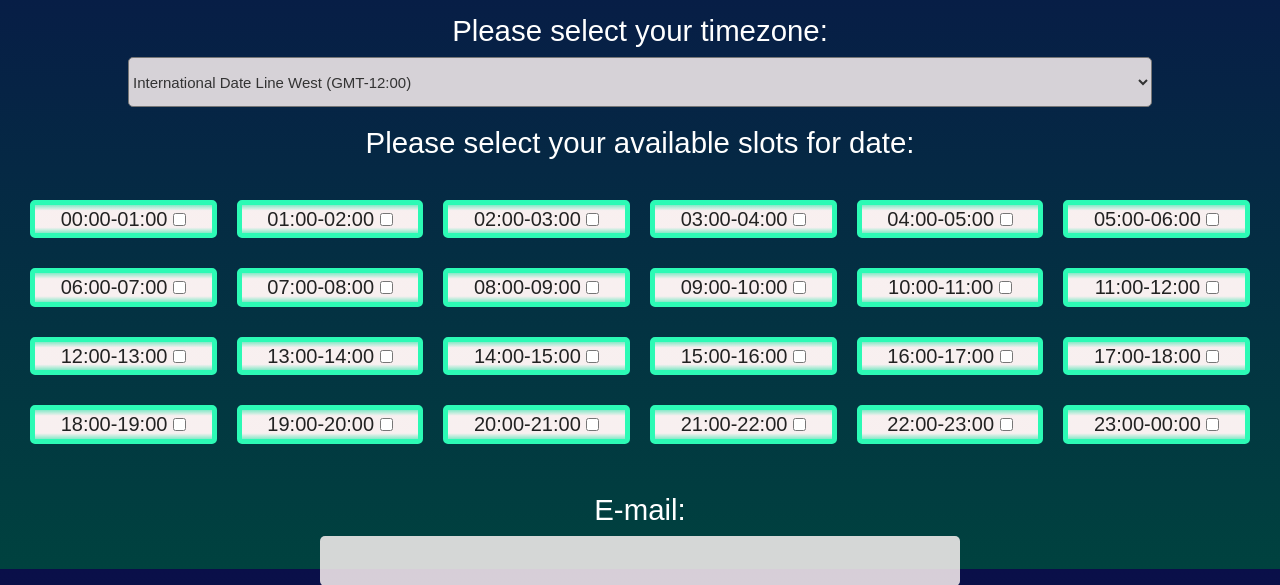
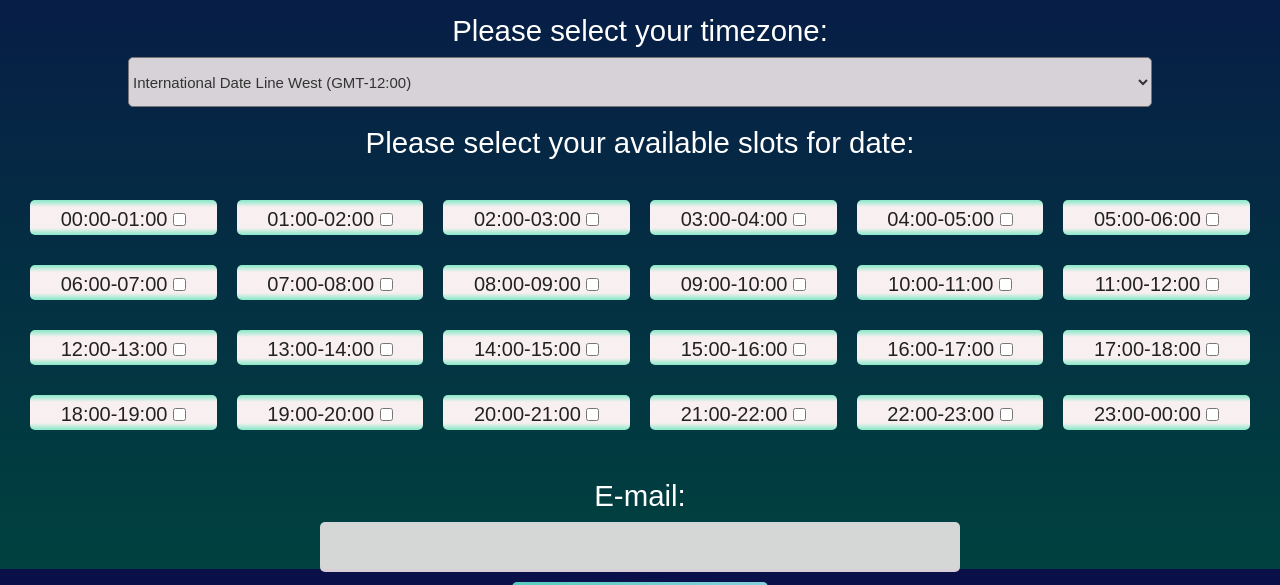
Before and after one commit to Project-HealthMatch/healthmatch-practitioner, a PHP site: page /dashboard.php in a window 1280 px wide. Shown: the part 231-816 px from the top of the page. Run offline with PHP 8.4, Linux system fonts and the light colour scheme; the visitor is signed in with stand-in values (Sample User, id 1); some libraries are stand-ins or nearby versions.

Commit message:
Updated dashboard

```diff
--- a/dashboard.php
+++ b/dashboard.php
@@ -178,12 +178,13 @@ padding-right: 1rem;
   color: rgb(34, 34, 34);
   border-color:rgb(44, 250, 181);
 
- border-style: solid;
+ border-style: solid 0.08rem;
 background-color:rgba(255, 245, 245, 0.836);
 
   background-image: linear-gradient(rgb(133, 233, 200), rgba(255, 245, 245, 0.836), rgba(255, 245, 245, 0.836), rgba(255, 245, 245, 0.836),  rgba(255, 245, 245, 0.836),rgb(133, 233, 200));
 
-border-width: 0.5rem;
+height: 3.5rem;
+padding-top: 0.5rem;
 
 
 
```
